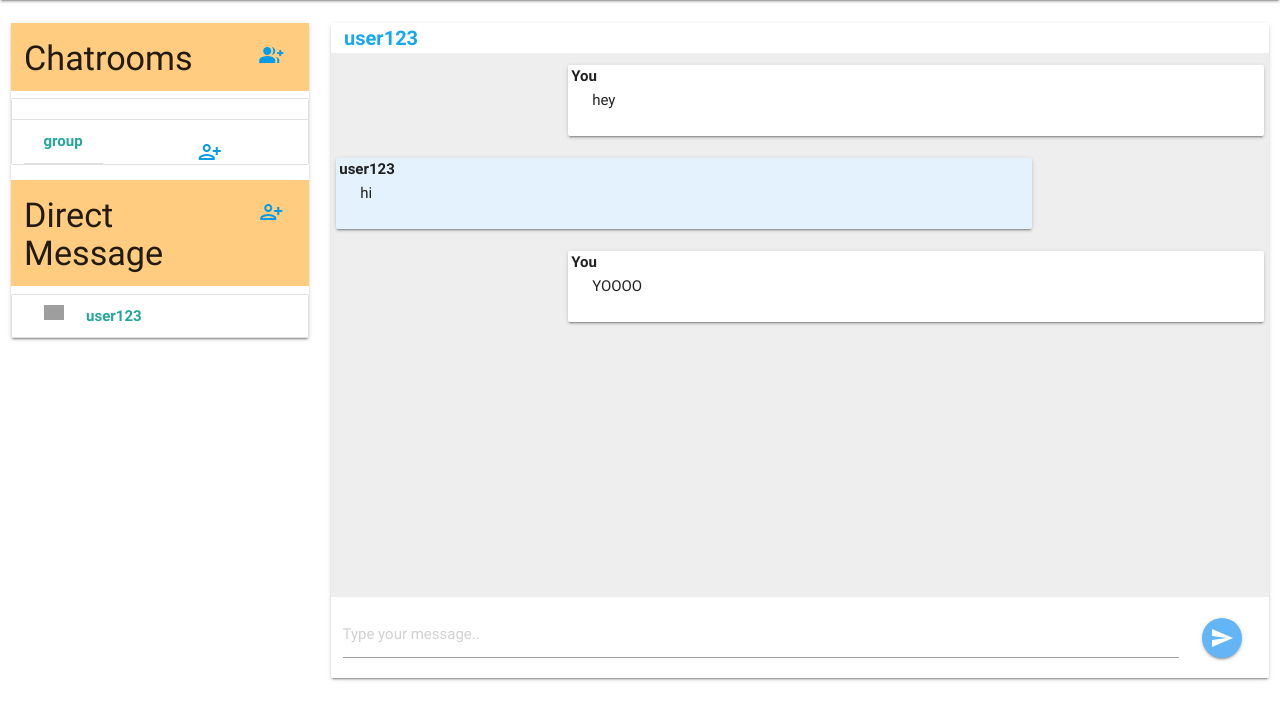
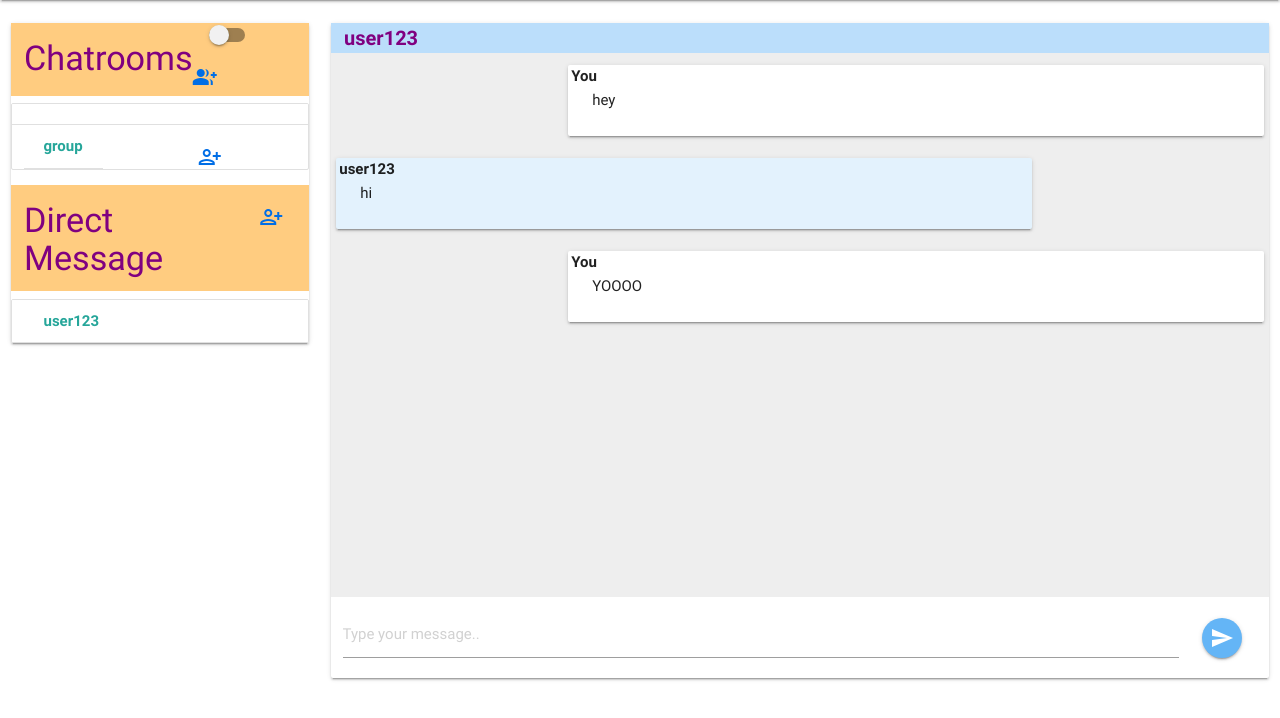
Before and after one commit to HafizAkinteye/NewCollegion, a Django app: page /chat/1/2/ in a window 1280 px wide. Shown: the part 64-782 px from the top of the page. Run offline with Django 4.2, Linux system fonts and the light colour scheme; a user stored in the database is signed in; data comes from the database, SQL or seed files in the repository; both versions use the stored data as it was after the commit; some libraries are stand-ins or nearby versions; grey boxes are pictures that could not be loaded.

Commit message:
add anonymous mode, fix dup bug, some UI Changes, other stuff

```diff
--- a/Collegion_Backend/models.py
+++ b/Collegion_Backend/models.py
@@ -25,6 +25,8 @@ class GroupMessage(models.Model):
     message = models.CharField(max_length=1200)
     chat_room = models.ForeignKey(ChatRoom, on_delete=models.SET_NULL, related_name='chat_room', null=True)
     sender = models.ForeignKey(User, on_delete=models.CASCADE, related_name='group_sender')
+    anonymous = models.BooleanField(default=False)
+    display_name = models.CharField(max_length=40, default="")
 
 
     def __str__(self):
@@ -37,6 +39,8 @@ class GroupMessage(models.Model):
 class Profile(models.Model):
     user = models.OneToOneField(User, on_delete=models.CASCADE)
     dm_users = models.ManyToManyField(User, related_name="dm_users")
+    is_anonymous = models.BooleanField(default=False)
+    anonymous_name = models.CharField(max_length=40, default="")
 
     # this method called for admin panel
     class Meta:
--- a/Collegion_Backend/views.py
+++ b/Collegion_Backend/views.py
@@ -11,6 +11,7 @@ from Collegion_Backend.serializers import MessageSerializer, UserSerializer # Ou
 from django.http import HttpResponse
 from django.core.mail import EmailMessage
 from chat_room.models import ChatRoom
+from random import randint
 #from verify_email.email_handler import send_verification_email
 import re
 
@@ -46,6 +47,8 @@ def user_list(request, pk=None):
         data = JSONParser().parse(request)
         try:
             user = User.objects.create_user(username=data['username'], password=data['password'])
+            initial = randint(100, 999)
+            user.profile.anonymous_name = "Anonymous"+str(initial)+str(user.id)
             user.save()
             user.is_active = False
 
@@ -126,20 +129,25 @@ def message_view(request, sender, receiver):
         user = request.user
         regex = '@((\w+)[.]?)+'
         user_domain = re.search(regex, request.user.email)
-        if user_domain.group() == re.search(regex, other_user.email).group():
+        if user_domain.group() == re.search(regex, other_user.email).group() and not other_user == user:
             if other_user not in user.profile.dm_users.all():
                 user.profile.dm_users.add(other_user)
                 user.save()
             if user not in other_user.profile.dm_users.all():
                 other_user.profile.dm_users.add(user)
                 other_user.save()
+        messages = DMMessage.objects.filter(sender_id=sender, receiver_id=receiver) | \
+                                   DMMessage.objects.filter(sender_id=receiver, receiver_id=sender)
+        for msg in messages:
+            if not msg.is_read:
+                msg.is_read = True
+                msg.save()
         return render(request, "chat/messages.html",
                       {'users': User.objects.exclude(username=request.user.username), #List of users
                        'sender': other_user,
                        'receiver': User.objects.get(id=receiver),
                        'chatroom': ChatRoom.objects.all().filter(member=request.user.id),
-                       'messages': DMMessage.objects.filter(sender_id=sender, receiver_id=receiver) |
-                                   DMMessage.objects.filter(sender_id=receiver, receiver_id=sender),
+                       'messages': messages,
                        'is_message': True,
                        'direct_messages': request.user.profile.dm_users.all()}) # Return context with message objects where users are either sender or receiver.
 
@@ -171,5 +179,8 @@ def add_dm_user_form(request):
                       'direct_messages': request.user.profile.dm_users.all()})
 
 def dm_add(request, user_id):
+    userToAdd = User.objects.get(id=user_id)
+    user = request.user
+    user.profile.dm_users.add(userToAdd)
 
-    pass
+    return redirect("/chat/add-dm-form/")
--- a/chat_room/urls.py
+++ b/chat_room/urls.py
@@ -1,5 +1,5 @@
 from django.urls import path
-from .views import create_chat_room, delete_chat_room, message_chat_view, invite_to_chat_room, \
+from .views import create_chat_room, delete_chat_room, message_chat_view, anonymous_handle, \
     remove_from_chat_room, add_user_form, add_user
 
 app_name = 'chat_room'
@@ -9,5 +9,6 @@ urlpatterns = [
     path('create/', create_chat_room, name='create-chatroom'),
     path('addUser/<int:group_id>/<int:user_to_add_id>/', add_user, name='add-user'),
     path('addUserForm/<int:group_id>/', add_user_form, name='add-to-group'),
-    path('remove-user/<int:room_id>/', remove_from_chat_room, name='remove-from-group')
+    path('remove-user/<int:room_id>/', remove_from_chat_room, name='remove-from-group'),
+    path('anonymous/', anonymous_handle, name='anonymous'),
 ]
--- a/static/css/login-styles.css
+++ b/static/css/login-styles.css
@@ -60,6 +60,10 @@ justify-content: space-between;
   display: inline-block;
 }
 
+.chat_title{
+    background-color: #a6e7ff;
+}
+
 /* Tooltip text */
 .tooltip .tooltiptext {
   visibility: hidden;
--- a/templates/chat/chat.html
+++ b/templates/chat/chat.html
@@ -14,12 +14,40 @@
     <div class="col s3">
     <div class="card">
         <div class="orange lighten-3 chatrooms">
-            <h4 class="group-chat-label">Chatrooms</h4>
-            <div class="tooltip">
-                <span class="tooltiptext">Create Group Chat</span>
-                <a href="{% url 'chat_room:create-chatroom' %}" class="material-icons group-add">
-                    group_add
-                </a>
+<!--            purple #800080-->
+            <h4 class="group-chat-label" style="color:#800080;">Chatrooms</h4>
+            <div>
+                <div class="tooltip">
+                    {% if request.user.profile.is_anonymous %}
+                        <span class="tooltiptext">Anonymous Off</span>
+                        <form method="post" action="{%url 'chat_room:anonymous' %}">
+                            <div class="switch">
+                                <label>
+                                  <input type="checkbox" name="anon_box" onchange="this.form.submit()" checked>
+                                  <span class="lever"></span>
+                                </label>
+                            </div>
+                            <input type="hidden" name="next" value="{{ request.path }}">
+                        </form>
+                    {% else %}
+                        <span class="tooltiptext">Go Anonymous</span>
+                        <form method="post" action="{%url 'chat_room:anonymous' %}">
+                            <div class="switch">
+                                <label>
+                                  <input type="checkbox" name="anon_box" onchange="this.form.submit()">
+                                  <span class="lever"></span>
+                                </label>
+                            </div>
+                            <input type="hidden" name="next" value="{{ request.path }}">
+                        </form>
+                    {% endif %}
+                </div>
+                <div class="tooltip">
+                    <span class="tooltiptext">Create Group Chat</span>
+                    <a href="{% url 'chat_room:create-chatroom' %}" class="material-icons group-add" style="color:#006ee6;">
+                        group_add
+                    </a>
+                </div>
             </div>
         </div>
         <div id="chatroom" class="collection">
@@ -29,7 +57,7 @@
                 <div class="col s10 chatrooms">
                 <!--  <img src="https://frontend-1.adjust.com/new-assets/images/site-images/interface/user.svg" class="col s2"> -->
                     <span class="title" style="font-weight: bolder">{{ room.name }}</span>
-                    <a href="{% url 'chat_room:add-to-group' room.id %}" class="material-icons person_add_alt">
+                    <a href="{% url 'chat_room:add-to-group' room.id %}" class="material-icons person_add_alt" style="color:#006ee6;">
                         person_add_alt
                     </a>
                 </div>
@@ -37,10 +65,10 @@
             {% endfor %}
         </div>
         <div class="orange lighten-3 chatrooms">
-            <h4 class="group-chat-label">Direct Message</h4>
+            <h4 class="group-chat-label" style="color:#800080;">Direct Message</h4>
             <div class="tooltip">
                 <span class="tooltiptext">Add User to List</span>
-                <a href="{% url 'Collegion_Backend:add-dm-user-form' %}" class="material-icons group-add">
+                <a href="{% url 'Collegion_Backend:add-dm-user-form' %}" class="material-icons group-add" style="color:#006ee6;">
                     person_add_alt
                 </a>
             </div>
@@ -48,7 +76,7 @@
         <div id="dms" class="collection">
             {% for dm in direct_messages %}
             <a href="/chat/{{request.user.id}}/{{dm.id}}/" id="user${receiverId}" class="collection-item row">
-                <img src="https://frontend-1.adjust.com/new-assets/images/site-images/interface/user.svg" class="col s2">
+<!--                <img src="https://frontend-1.adjust.com/new-assets/images/site-images/interface/user.svg" class="col s2">-->
                 <div class="col s10">
                 <span class="title" style="font-weight: bolder">{{ dm.username }}</span>
                 </div>
@@ -60,22 +88,22 @@
     <div class="col s9">
         <div class="card">
             {% if sender %}
-            <div class="dmheader">
-                <span class="title" style="font-weight: bolder; margin-left: 1vw; font-size: 20px; color:#1AA7EC">{{sender}}</span>
+            <div class="dmheader blue lighten-4">
+                <span class="title" style="font-weight: bolder; margin-left: 1vw; font-size: 20px; color:#800080">{{sender}}</span>
             </div>
             {% elif group_name %}
-            <div class="dmheader">
-                <span class="title" style="font-weight: bolder; margin-left: 1vw; font-size: 20px; color:#1AA7EC">{{group_name}}</span>
+            <div class="dmheader blue lighten-4">
+                <span class="title" style="margin-left: 1vw; font-size: 20px; color:#800080">{{group_name}}</span>
                 <div class="pull-right" style="margin-right:1vw;">
                     <div class="tooltip">
                         <span class="tooltiptext">Add Member</span>
-                        <a href="{% url 'chat_room:add-to-group' chatroom_id %}" class="material-icons">
+                        <a href="{% url 'chat_room:add-to-group' chatroom_id %}" class="material-icons" style="color:#006ee6;">
                             person_add_alt
                         </a>
                     </div>
                     <div class="tooltip">
                         <span class="tooltiptext">Leave Group</span>
-                        <a href="{% url 'chat_room:remove-from-group' chatroom_id %}" class="material-icons">
+                        <a href="{% url 'chat_room:remove-from-group' chatroom_id %}" class="material-icons" style="color:#006ee6;">
                             delete
                         </a>
                     </div>
@@ -113,6 +141,7 @@
         // For receiving
         sender_id = "{{ receiver.id }}";
         chatroom_id = "{{ chatroom_id }}";
+        is_anonymous = "{{ anonymous_str }}";
 
         //For sending
         $(function () {
@@ -120,7 +149,7 @@
             $('#chat-box').on('submit', function (event) {
                 event.preventDefault();
                 var message = $('#id_message');
-                send_chatroom('{{ request.user.username }}', '{{ chatroom_id }}', message.val());
+                send_chatroom("{{ request.user.username }}", "{{ request.user.profile.anonymous_name }}", '{{ chatroom_id }}', message.val(), is_anonymous);
                 message.val('');
             })
         })
--- a/templates/chat/messages.html
+++ b/templates/chat/messages.html
@@ -3,6 +3,19 @@
 {% block content %}
 
     {% for message in messages %}
+        {% if message.anonymous %}
+            {% if message.sender == request.user %}
+            <div class="card-panel right" style="width: 75%; position: relative">
+                <div style="position: absolute; top: 0; left:3px; font-weight: bolder" class="title">{{ request.user.profile.anonymous_name }}</div>
+                {{ message }}
+            </div>
+            {% else %}
+            <div class="card-panel left blue lighten-5" style="width: 75%; position: relative">
+                <div style="position: absolute; top: 0; left:3px; font-weight: bolder" class="title">{{ message.sender.profile.anonymous_name }}</div>
+                {{ message }}
+            </div>
+            {% endif %}
+        {% else %}
             {% if message.sender == request.user %}
             <div class="card-panel right" style="width: 75%; position: relative">
                 <div style="position: absolute; top: 0; left:3px; font-weight: bolder" class="title">You</div>
@@ -13,6 +26,7 @@
                 <div style="position: absolute; top: 0; left:3px; font-weight: bolder" class="title">{{ message.sender }}</div>
                 {{ message }}
             </div>
+            {% endif %}
         {% endif %}
     {% endfor %}
 
```
Also changed, not shown: chat_room/serializers.py (+8 -1 lines), chat_room/views.py (+20 -5 lines), static/js/chat.js (+25 -3 lines), Collegion_Backend/migrations/0005_dmmessage_anonymous_groupmessage_anonymous_and_more.py (added), Collegion_Backend/migrations/0006_profile_anonymous_name.py (added), Collegion_Backend/migrations/0007_remove_dmmessage_anonymous_groupmessage_display_name.py (added), db.sqlite3. Lines whose indentation alone changed are shown as unchanged.
